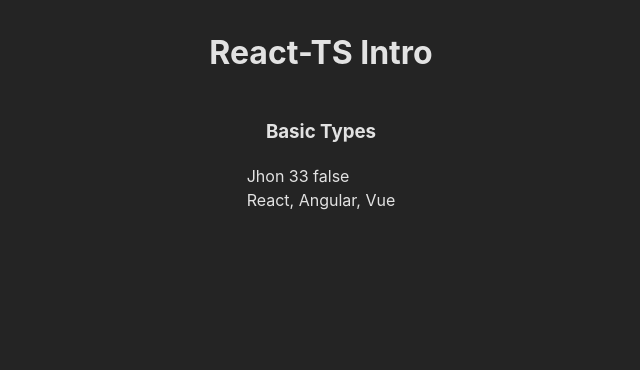
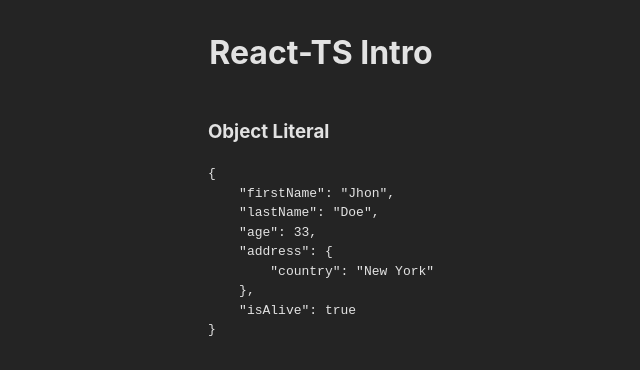
Before and after one commit to ayunierto/01-react-fundation, a React (Vite) app: page / in a window 1280 px wide. Shown: the top 370 px of the page, without its empty margins (327-967 px from the left). Built offline with nearby package versions, Linux system fonts and the light colour scheme.

Commit message:
objects literal

```diff
--- a/src/App.tsx
+++ b/src/App.tsx
@@ -1,4 +1,4 @@
-import { BasicTypes } from "./typescript";
+import ObjectLiteral from "./typescript/ObjectLiteral";
 
 function App() {
   return (
@@ -6,7 +6,8 @@
       <main>
         <h1>React-TS Intro</h1>
 
-        <BasicTypes />
+        {/* <BasicTypes /> */}
+        <ObjectLiteral />
       </main>
     </>
   );
--- /dev/null
+++ b/src/typescript/ObjectLiteral.tsx
@@ -0,0 +1,31 @@
+interface Person {
+  firstName: string;
+  lastName: string;
+  age: number;
+  address: Address;
+  isAlive?: boolean;
+}
+
+interface Address {
+  country: string;
+}
+
+export const ObjectLiteral = () => {
+  const person: Person = {
+    firstName: "Jhon",
+    lastName: "Doe",
+    age: 33,
+    address: {
+      country: "New York",
+    },
+    isAlive: true,
+  };
+  return (
+    <div>
+      <h3>Object Literal</h3>
+      <pre>{JSON.stringify(person, null, 4)}</pre>
+    </div>
+  );
+};
+
+export default ObjectLiteral;
--- a/src/typescript/index.ts
+++ b/src/typescript/index.ts
@@ -1 +1,3 @@
 export * from "./BasicTypes";
+export * from "./ObjectLiteral";
+export * from "./BasicFunctions";
```
